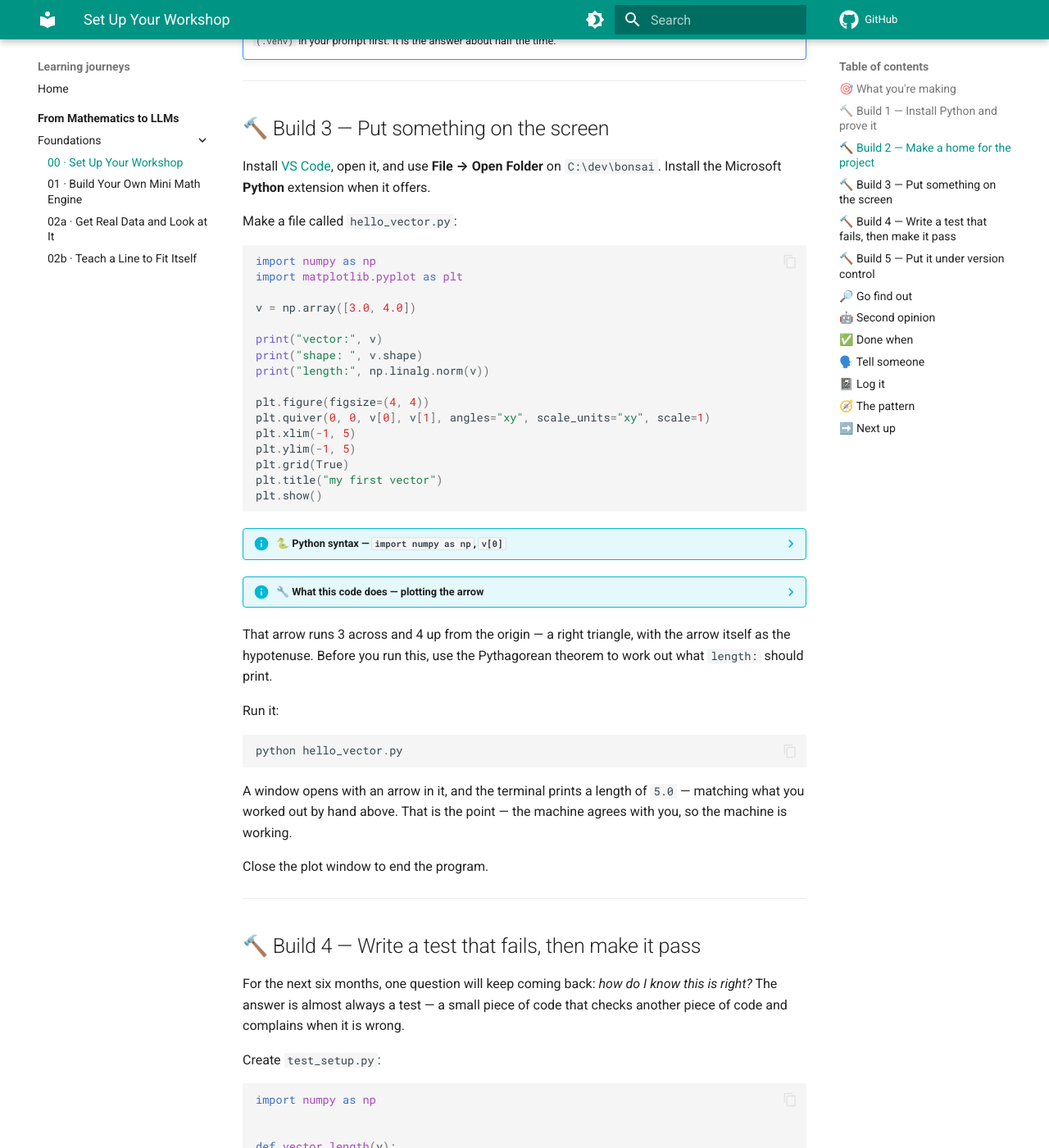
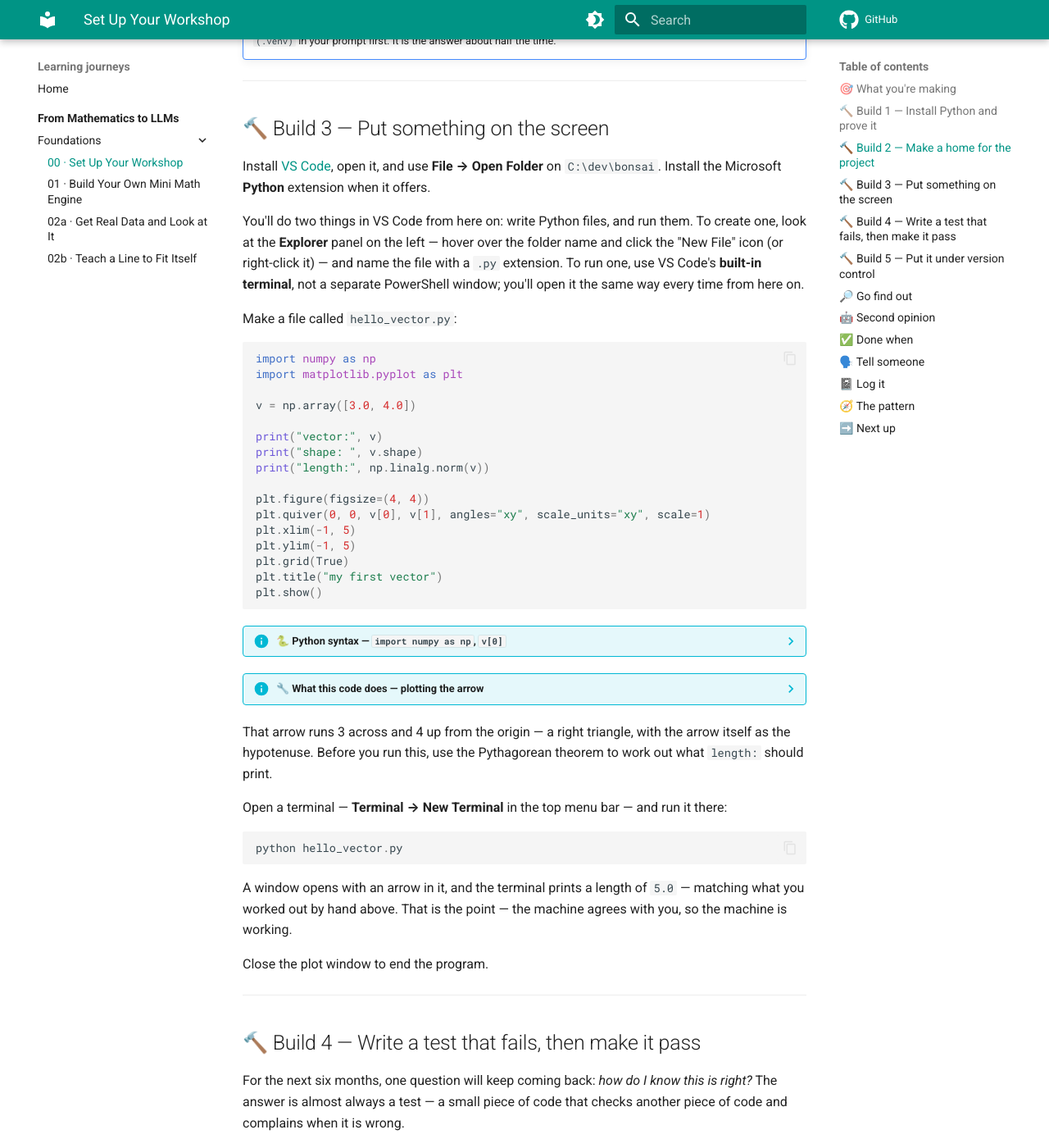
Before and after one commit to SK-Service/journey-to-ai, an MkDocs documentation site: the page built from docs/bonsai-llm/stage-00-setup.md, in a window 1280 px wide and 1400 px high, scrolled down 2014 px. Shown: the whole window at 82% size. Built offline with MkDocs 1.6.1 and Material for MkDocs 9.7.7, drawn with Linux system fonts in a browser that asks for light colours; comment, search, counter and statistics services are not loaded.

Commit message:
Fix Stage 00: establish the VS Code file-creation and terminal habit explicitly

````diff
--- a/docs/bonsai-llm/stage-00-setup.md
+++ b/docs/bonsai-llm/stage-00-setup.md
@@ -138,6 +138,13 @@ Install [VS Code](https://code.visualstudio.com/), open it, and use
 **File → Open Folder** on `C:\dev\bonsai`. Install the Microsoft **Python**
 extension when it offers.
 
+You'll do two things in VS Code from here on: write Python files, and run
+them. To create one, look at the **Explorer** panel on the left — hover
+over the folder name and click the "New File" icon (or right-click it) —
+and name the file with a `.py` extension. To run one, use VS Code's
+**built-in terminal**, not a separate PowerShell window; you'll open it the
+same way every time from here on.
+
 Make a file called `hello_vector.py`:
 
 ```python
@@ -187,7 +194,8 @@ That arrow runs 3 across and 4 up from the origin — a right triangle, with
 the arrow itself as the hypotenuse. Before you run this, use the
 Pythagorean theorem to work out what `length:` should print.
 
-Run it:
+Open a terminal — **Terminal → New Terminal** in the top menu bar — and run
+it there:
 
 ```powershell
 python hello_vector.py
````
